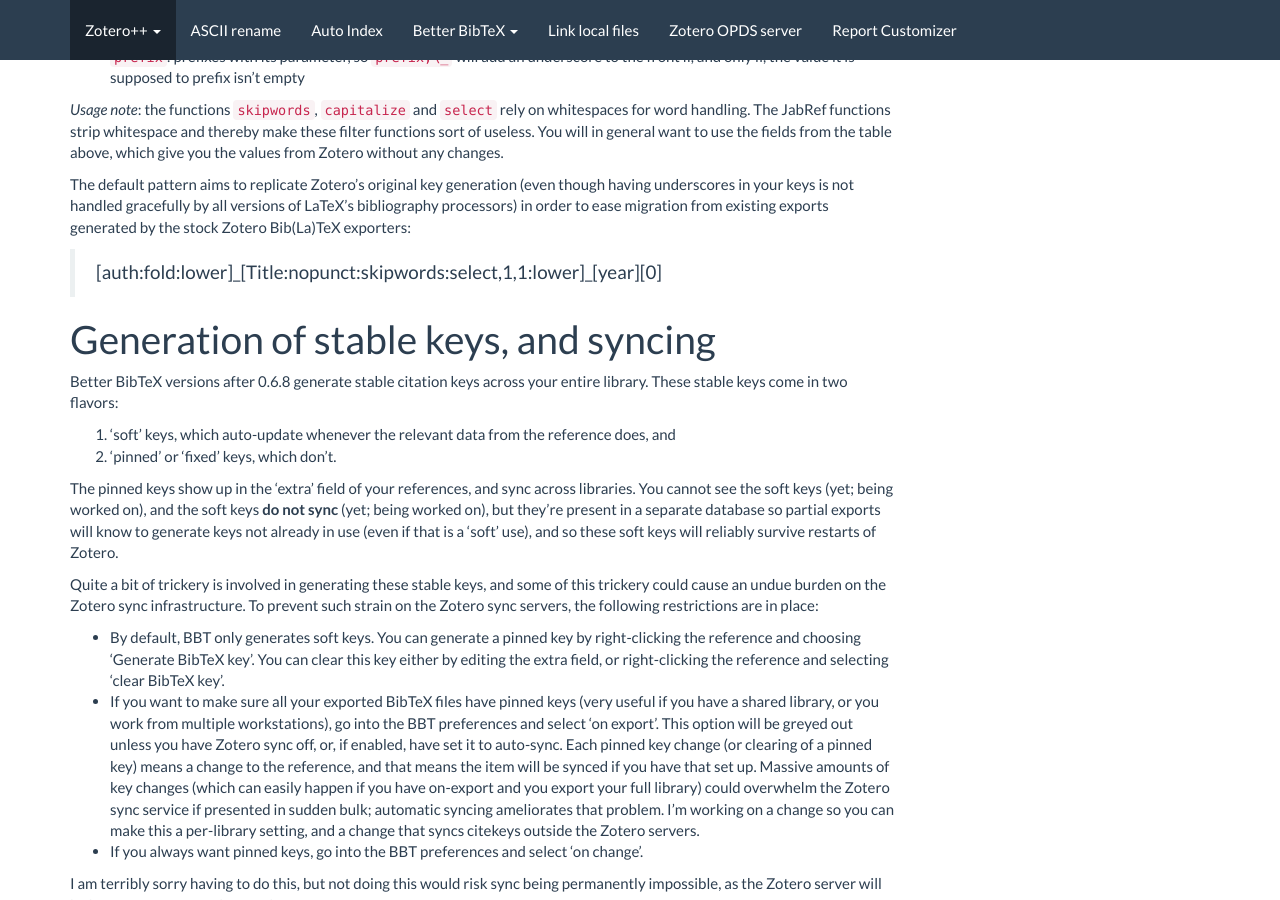
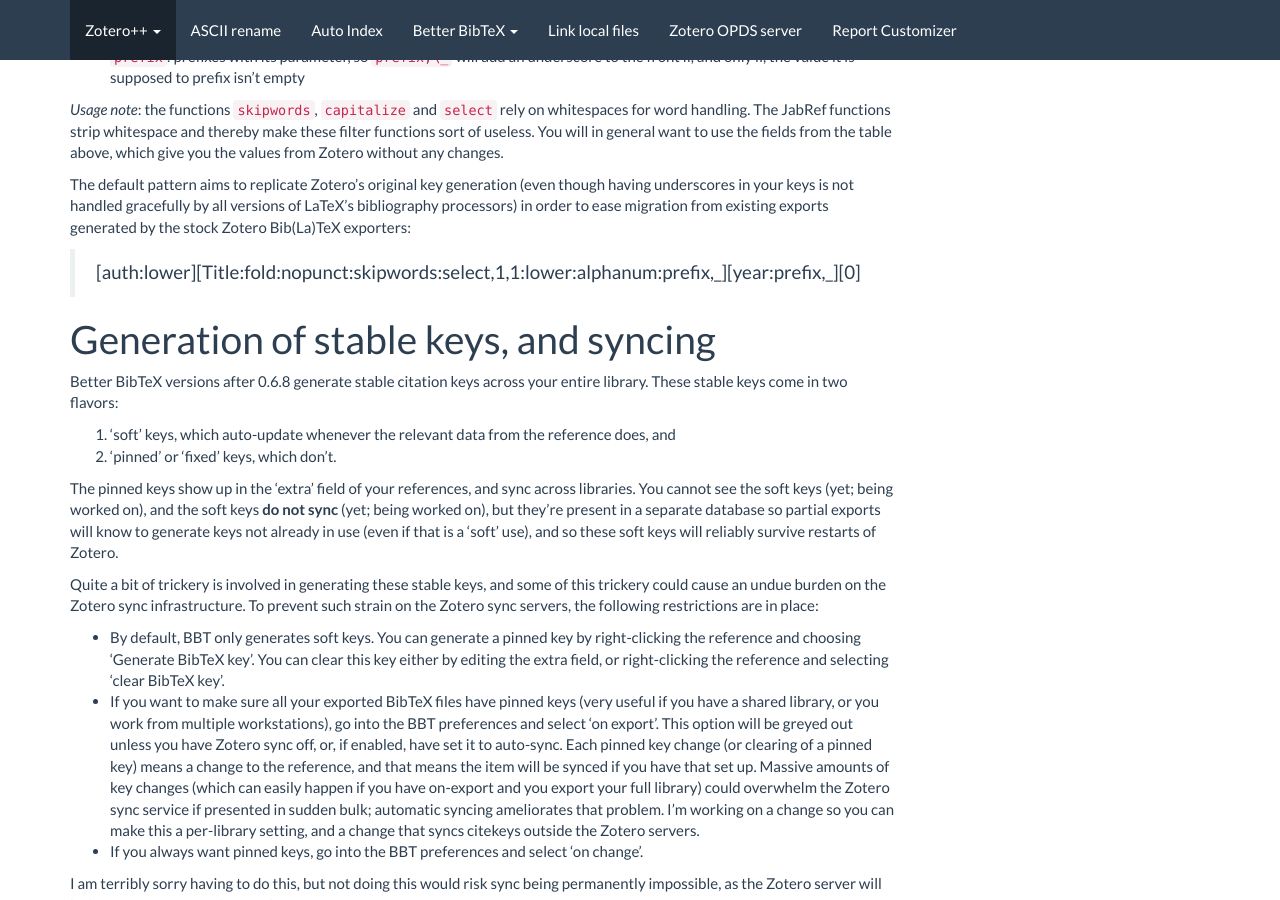
Before and after one commit to edwinksl/ZotPlus.github.io, a Jekyll site: the page built from better-bibtex/citation-keys.md, in a window 1280 px wide and 900 px high, scrolled down 2712 px. Built offline with Jekyll 4.4.1, drawn with Linux system fonts in a browser that asks for light colours; nearby versions of some CDN libraries; some of the changed lines change nothing that is shown.

Commit message:
better-bibtex 1.1.0 / link-local-files 0.0.9 / report-customizer 0.2.13 / debug-bridge 0.1.0 / ascii-rename 0.0.40 / auto-index 0.0.36 / opds 0.0.10

```diff
--- a/better-bibtex/citation-keys.md
+++ b/better-bibtex/citation-keys.md
@@ -139,7 +139,7 @@
 handled gracefully by all versions of LaTeX's bibliography processors) in order to ease migration from existing exports generated
 by the stock Zotero Bib(La)TeX exporters:
 
-> [auth:fold:lower]\_[Title:nopunct:skipwords:select,1,1:lower]\_[year][0]
+> [auth:lower][Title:fold:nopunct:skipwords:select,1,1:lower:alphanum:prefix,\_][year:prefix,\_][0]
 
 
 # Generation of stable keys, and syncing
```
